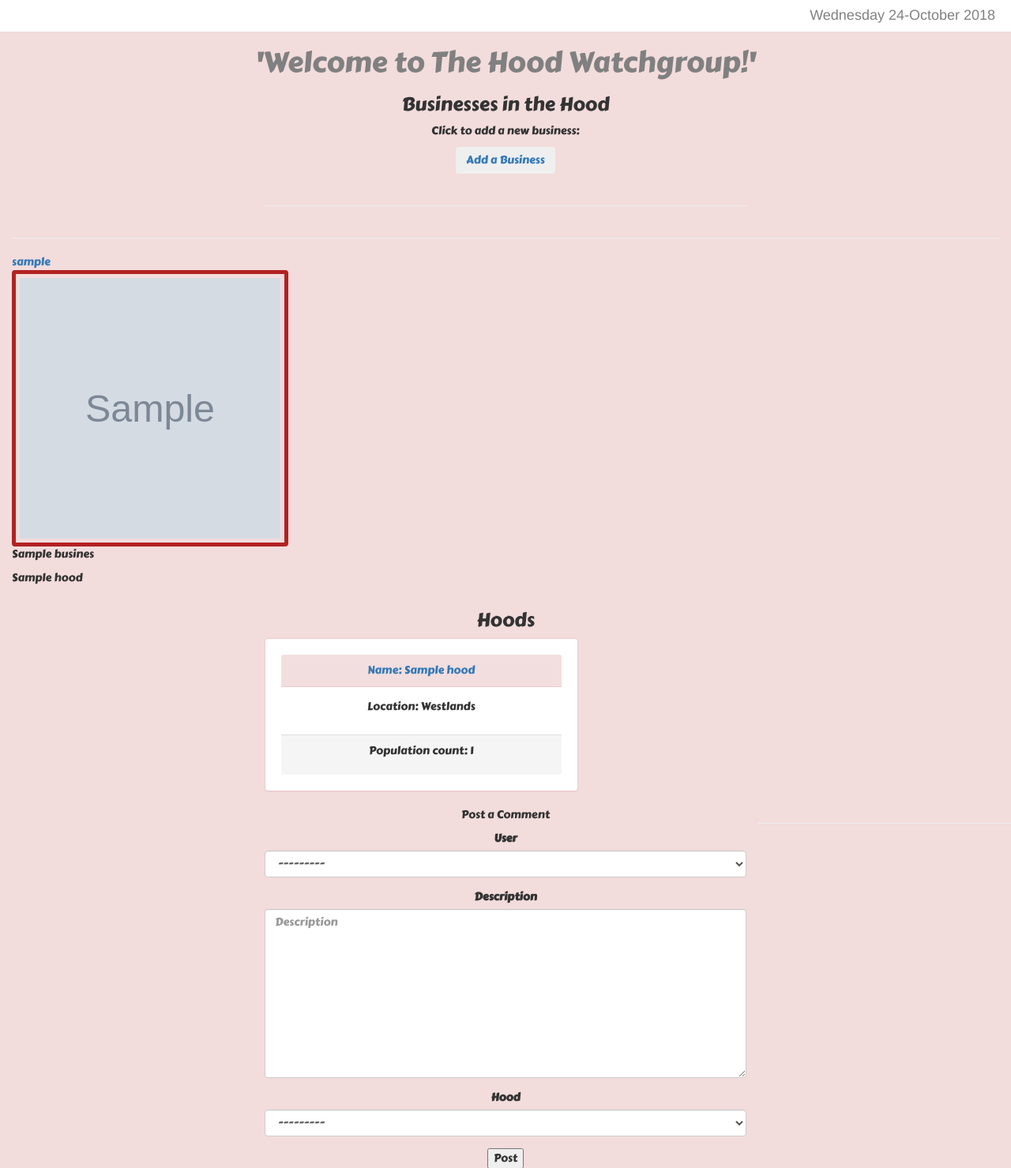
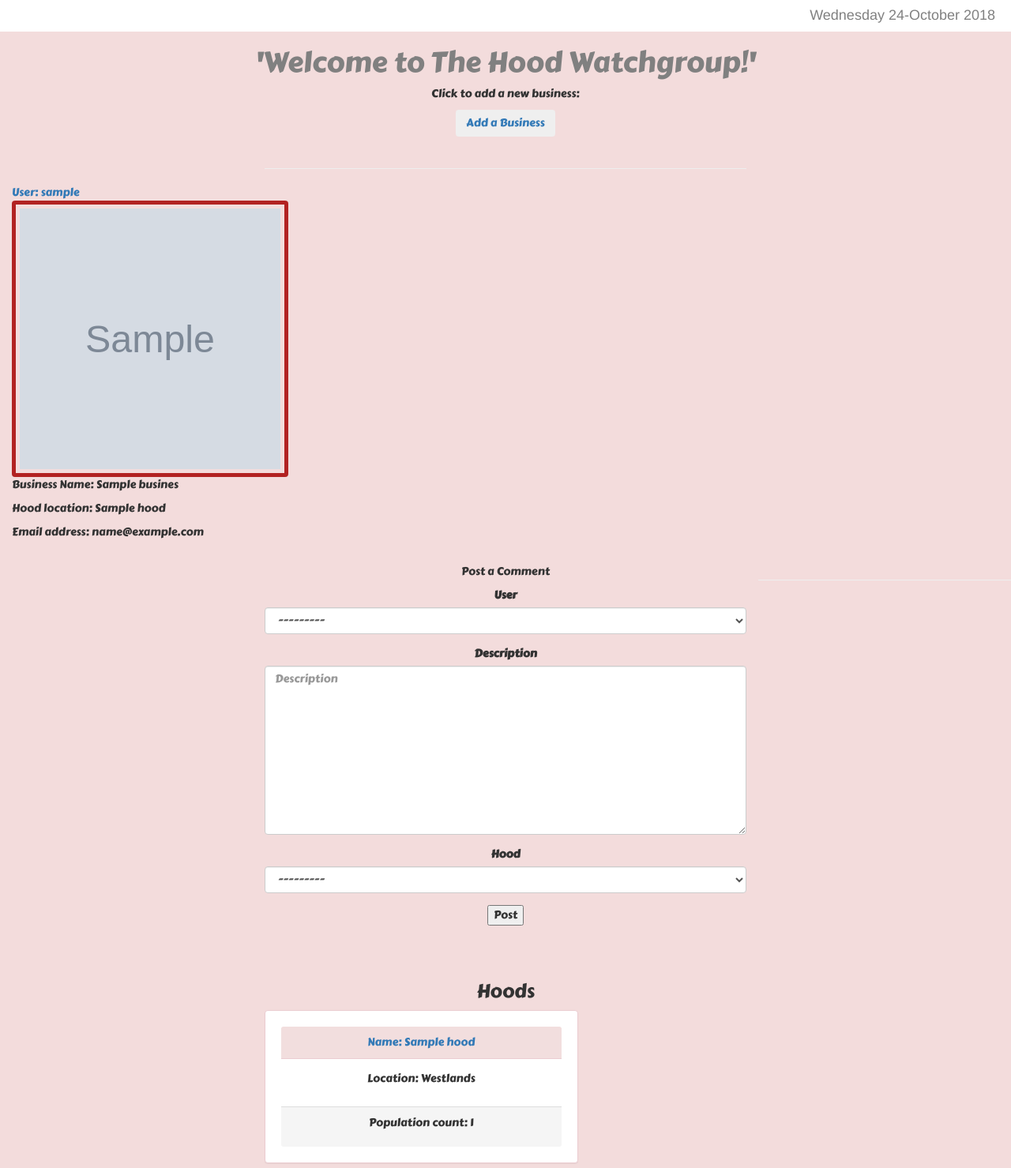
Before and after one commit to Nancy-Muthinzi/ip4-hood-watch, a Django app: page / in a window 1280 px wide. Shown: the top 1479 px of the page at 79% size. Run offline with Django 3.2, Linux system fonts and the light colour scheme; a user stored in the database is signed in; tables that the repository leaves empty hold one stand-in row (values such as "Sample post"); grey boxes marked "Sample" are stand-in pictures; some libraries are stand-ins or nearby versions.

Commit message:
add details to businesses

```diff
--- a/hoodwatch/forms.py
+++ b/hoodwatch/forms.py
@@ -1,5 +1,5 @@
 from django import forms
-from .models import Post, Business
+from .models import Post, Business, Hood
 from django.contrib.auth.models import User
 
 class PostForm(forms.ModelForm):
@@ -11,3 +11,8 @@ class NewBusinessForm(forms.ModelForm):
     class Meta:
         model = Business
         exclude = ['profile']
+
+class NewHoodForm(forms.ModelForm):
+    class Meta:
+        model = Hood
+        exclude = ['profile']
--- a/hoodwatch/static/css/base.css
+++ b/hoodwatch/static/css/base.css
@@ -31,3 +31,9 @@ h1 {
   color: grey;
   text-align: center;
 }
+
+@media screen and (max-width: 800px) {
+  .left, .main, .right {
+    width: 100%;
+  }
+}
--- a/hoodwatch/templates/home.html
+++ b/hoodwatch/templates/home.html
@@ -6,8 +6,8 @@
 
 <div class="container-fluid" style="background-color:#F3DCDC;">
     <h1>'Welcome to The Hood Watchgroup!'</h1>
-    <h3 style="text-align:center;">Businesses in the Hood</h3>
 
+    <!-- add business -->
     <div class="row">
         <div class="col-md-3"></div>
         <div class="col-md-6">
@@ -21,18 +21,53 @@
         </div>
         <div class="col-md-3"></div>
     </div>
-    <hr>
+
+    <!-- show businesses -->
     <div class="row">
+
         {% for post in business %}
         <div class="col-md-4">
-            <a href="{% url  'profile' post.user.id %}"> {{post.user}} </a><br>
+            <a href="{% url  'profile' post.user.id %}">User: {{post.user}} </a><br>
             <img src="{{post.image.url}}" width="350px" height="350px" style="border: 5px solid firebrick; border-radius: 4px; padding: 5px;">
-            <p>{{post.business_name}}</p>
-            <p>{{post.hood}}</p>
-            <p>{{post.email}}</p>
+            <p>Business Name: {{post.business_name}}</p>
+            <p>Hood location: {{post.hood}}</p>
+            <p>Email address: {{post.business_email}}</p><br>
         </div>
         {% endfor %}
     </div>
+
+    <!-- add hood -->
+    <!-- <div class="row">
+        <div class="col-md-3"></div>
+        <div class="col-md-6">
+            <div style="text-align:center; padding-bottom:20px;">
+                <p>Click to add a new hood:</p>
+                <button type="button" class="btn">
+                    <a href="{%url 'new_hood'%}">Add a Hood</a>
+                </button>
+            </div>
+            <hr>
+        </div>
+        <div class="col-md-3"></div>
+    </div> -->
+
+    <div class="row">
+        <div class="col-md-3"></div>
+        <div class="col-md-6">
+            <div style="text-align:center; padding-bottom:50px;">
+                <p>Post a Comment</p>
+                <form action="{% url 'post' %}" method="post">
+                    {%csrf_token%}
+                    {% bootstrap_form postForm layout='inline' %}
+                    <input type="submit" value="Post">
+                </form>
+            </div>
+        </div>
+        <hr>
+        <div class="col-md-3"></div>
+    </div>
+
+    <!-- show hoods -->
     <div class="hoods" style="text-align:center;">
         <h3>Hoods</h3>
         <div class="row">
@@ -56,21 +91,5 @@
         </div>
     </div>
 
-    <div class="row">
-        <div class="col-md-3"></div>
-        <div class="col-md-6">
-            <div style="text-align:center; padding-bottom:50px;">
-                <p>Post a Comment</p>
-                <form action="{% url 'post' %}" method="post">
-                    {%csrf_token%}
-                    {% bootstrap_form postForm layout='inline' %}
-                    <input type="submit" value="Post">
-                </form>
-            </div>
-        </div>
-        <hr>
-        <div class="col-md-3"></div>
-    </div>
-
 </div>
 {% endblock %}
--- a/hoodwatch/templates/new_business.html
+++ b/hoodwatch/templates/new_business.html
@@ -20,7 +20,7 @@
     {%csrf_token%}
 
     {% bootstrap_form form%}
-    <input type="submit" class="btn btn-success btn-lg" value="Post">
+    <input type="submit" class="btn btn-danger btn-lg" value="Post">
   </form>
 
    {% block scripts %}
--- a/hoodwatch/templates/new-hood.html
+++ b/hoodwatch/templates/new_hood.html
@@ -20,7 +20,7 @@
     {%csrf_token%}
 
     {% bootstrap_form form%}
-    <input type="submit" class="btn btn-success btn-lg" value="Post">
+    <input type="submit" class="btn btn-danger btn-lg" value="Hood">
   </form>
 
    {% block scripts %}
--- a/hoodwatch/templates/profile.html
+++ b/hoodwatch/templates/profile.html
@@ -11,12 +11,11 @@
     <p>{{profile.email}}</p>
     <p>{{profile.phone_number}}</p><br>
 
-    {% for post in hood %}
 
-    <p>{{post.hood_name}}</p>
+    <p>{{profile.hood.hood_name}}</p>
     <!-- <p>{{post.hood_location}}</p> -->
 
-    {% endfor %}
+
 
 </div>
 {% endblock %}
--- a/hoodwatch/urls.py
+++ b/hoodwatch/urls.py
@@ -10,7 +10,7 @@ urlpatterns=[
     url('^profile/(\d+)', views.profile, name='profile'),
     url(r'^search/', views.search_results, name='search_results'),
     url(r'^business/(\d+)',views.business,name ='business'),
-    url(r'^new/', views.new_business, name='new_business'),
+    url(r'^newbiz/', views.new_business, name='new_business'),
     url(r'^new/', views.new_hood, name='new_hood'),
     url(r'^new/post/$', views.post, name='post'),
     url(r'^contact',views.contact,name ='contact'),
--- a/hoodwatch/views.py
+++ b/hoodwatch/views.py
@@ -44,8 +44,20 @@ def hood(request, hood_id):
 
 @login_required(login_url='/accounts/login/')
 def new_hood(request, hood_id):
+    current_user = request.user
 
-    return render(request, 'hood.html')
+    if request.method == 'POST':
+        form = NewHoodForm(request.POST, request.FILES)
+        if form.is_valid():
+            hood = form.save(commit=False)
+            hood.profile = current_user
+            hood.save()
+        return redirect('home')
+
+    else:
+        nform = NewHoodForm()
+
+    return render(request, 'new_hood.html', {"form": nform})
 
 @login_required(login_url='/accounts/login/')
 def business(request, hood_id):
```
Also changed, not shown: hoodwatch/templates/hood.html (+22 -9 lines), media/business/ayany.gif (added).
